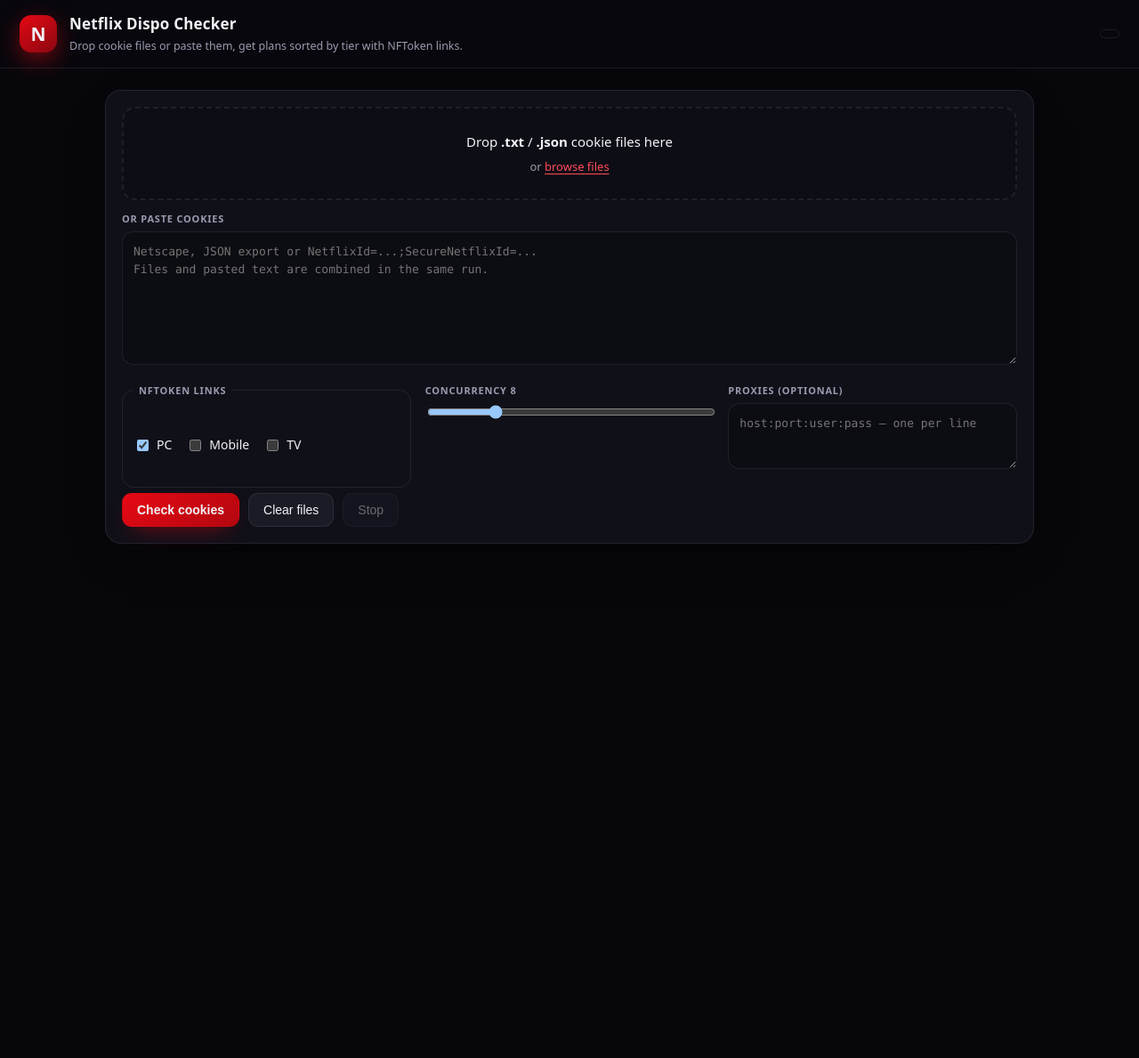
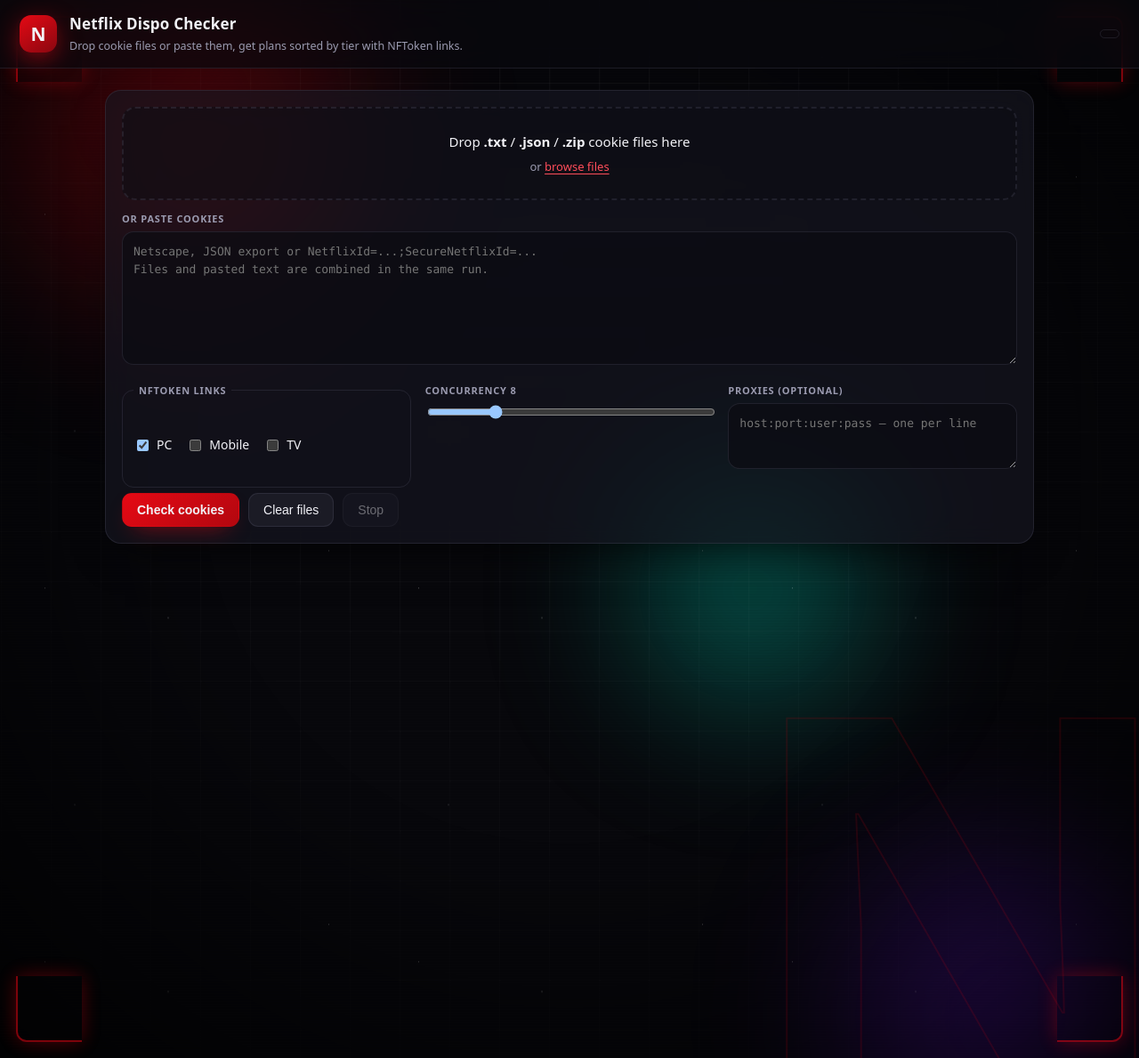
Before and after one commit to zxch-0/netflixcookieproject, a FastAPI app: page / in a window 1280 px wide. Shown: the whole page at 89% size. Run offline with FastAPI, Linux system fonts and the light colour scheme.

Commit message:
fix: import de fichiers, fond animé et décors

```diff
--- a/app/main.py
+++ b/app/main.py
@@ -4,6 +4,7 @@ from __future__ import annotations
 
 import asyncio
 import html
+import io
 import json
 import os
 import random
@@ -12,6 +13,7 @@ import threading
 import time
 import unicodedata
 import uuid
+import zipfile
 from concurrent.futures import ThreadPoolExecutor, as_completed
 from dataclasses import dataclass, field
 from datetime import datetime, timezone
@@ -43,6 +45,8 @@ COOKIE_NAMES = ("NetflixId", "SecureNetflixId", "nfvdid", "OptanonConsent")
 DEVICES = ("pc", "mobile", "tv")
 MAX_FILE_BYTES = 4_000_000
 MAX_FILES = 200
+MAX_ZIP_BYTES = 40_000_000
+ZIP_SUFFIXES = (".txt", ".json", ".csv")
 
 LINK_TEMPLATES = {
     "pc": "https://netflix.com/?nftoken={token}",
@@ -278,6 +282,56 @@ def merge_accounts(texts: list[str]) -> list[dict[str, str]]:
                 seen.add(netflix_id)
                 accounts.append(cookies)
     return accounts
+
+
+def collect(texts: list[str], sources: list[str]) -> tuple[list[dict[str, str]], list[str]]:
+    """Accounts plus their sources, deduplicated and kept aligned."""
+    seen: set[str] = set()
+    accounts: list[dict[str, str]] = []
+    kept: list[str] = []
+    for position, text in enumerate(texts):
+        source = sources[position] if position < len(sources) else "input"
+        for cookies in parse_cookies(text):
+            netflix_id = cookies.get("NetflixId", "")
+            if not netflix_id or netflix_id in seen:
+                continue
+            seen.add(netflix_id)
+            accounts.append(cookies)
+            kept.append(source)
+    return accounts, kept
+
+
+def expand_zip(data: bytes, texts: list[str], sources: list[str], budget: int) -> tuple[int, int]:
+    """Extract readable cookie entries from an in-memory zip. Returns (skipped, budget)."""
+    try:
+        archive = zipfile.ZipFile(io.BytesIO(data))
+    except (zipfile.BadZipFile, OSError):
+        return 1, budget
+
+    skipped = 0
+    with archive:
+        for info in archive.infolist():
+            if info.is_dir():
+                continue
+            if not info.filename.lower().endswith(ZIP_SUFFIXES):
+                skipped += 1
+                continue
+            if budget <= 0:
+                skipped += 1
+                continue
+            try:
+                raw = archive.read(info)[:budget]
+            except (zipfile.BadZipFile, RuntimeError, OSError):
+                skipped += 1
+                continue
+            budget -= len(raw)
+            text = decode_file(raw)
+            if not parse_cookies(text):
+                skipped += 1
+                continue
+            texts.append(text)
+            sources.append(info.filename)
+    return skipped, budget
 
 
 def decode_file(data: bytes) -> str:
@@ -582,9 +636,12 @@ class Job:
                 self.status = "cancelled" if self.cancelled else "done"
                 self.finished_at = time.time()
 
-    def public(self, with_cookies: bool = False) -> dict[str, Any]:
+    def public(self, with_cookies: bool = False, limit: int | None = None) -> dict[str, Any]:
         with self.lock:
             results = sorted(self.results, key=sort_key)
+        matched = len(results)
+        if limit is not None and limit > 0:
+            results = results[:limit]
         keys = (
             "index", "status", "plan", "plan_label", "country", "email", "name", "streams",
             "quality", "price", "profiles", "extra_member", "on_hold", "nftoken",
@@ -595,6 +652,8 @@ class Job:
             "status": self.status,
             "total": self.total,
             "done": self.done,
+            "matched": matched,
+            "shown": len(results),
             "sources": self.sources,
             "counters": self.counters(),
             "results": [{key: result.get(key) for key in keys} for result in results],
@@ -823,42 +882,48 @@ async def create_job(payload: JobRequest, request: Request) -> JSONResponse:
 @app.post("/api/jobs/files", dependencies=[Depends(require_token)])
 async def create_job_files(
     request: Request,
-    files: list[UploadFile] = File(default_factory=list),
+    files: list[UploadFile] | None = File(default=None),
     cookies: str | None = Form(default=None),
     devices: str = Form(default="pc"),
     concurrency: int | None = Form(default=None),
     proxies: str | None = Form(default=None),
 ) -> JSONResponse:
-    if not files and not (cookies or "").strip():
+    uploads = list(files or [])
+    if not uploads and not (cookies or "").strip():
         raise HTTPException(status_code=422, detail="Attach at least one cookie file")
 
     texts: list[str] = []
     sources: list[str] = []
     skipped = 0
+    budget = MAX_ZIP_BYTES
 
-    for upload in files[:MAX_FILES]:
-        data = await upload.read()
+    for upload in uploads[:MAX_FILES]:
+        name = upload.filename or "file"
+        data = await upload.read(MAX_FILE_BYTES)
         if not data:
             skipped += 1
             continue
-        text = decode_file(data[:MAX_FILE_BYTES])
-        accounts = parse_cookies(text)
-        if not accounts:
+        if name.lower().endswith(".zip") or data[:2] == b"PK":
+            extra, budget = expand_zip(data, texts, sources, budget)
+            skipped += extra
+            continue
+        text = decode_file(data)
+        if not parse_cookies(text):
             skipped += 1
             continue
         texts.append(text)
-        sources.extend([upload.filename or "file"] * len(accounts))
-    skipped += max(0, len(files) - MAX_FILES)
+        sources.append(name)
+    skipped += max(0, len(uploads) - MAX_FILES)
 
     if (cookies or "").strip():
-        text = cookies or ""
-        texts.append(text)
-        sources.extend(["paste"] * len(parse_cookies(text)))
+        texts.append(cookies or "")
+        sources.append("paste")
 
+    accounts, kept = collect(texts, sources)
     return _enqueue(
         request,
-        merge_accounts(texts),
-        sources,
+        accounts,
+        kept,
         [item for item in devices.split(",") if item.strip()],
         concurrency,
         proxies,
@@ -867,11 +932,11 @@ async def create_job_files(
 
 
 @app.get("/api/jobs/{job_id}", dependencies=[Depends(require_token)])
-async def read_job(job_id: str) -> dict:
+async def read_job(job_id: str, limit: int = 300) -> dict:
     job = JOBS.get(job_id)
     if job is None:
         raise HTTPException(status_code=404, detail="Job not found")
-    return job.public()
+    return job.public(with_cookies=True, limit=limit)
 
 
 @app.get("/api/jobs/{job_id}/report.txt", dependencies=[Depends(require_token)], response_class=PlainTextResponse)
@@ -899,10 +964,13 @@ async def report_json(job_id: str) -> JSONResponse:
 @app.delete("/api/jobs/{job_id}", dependencies=[Depends(require_token)])
 async def cancel_job(job_id: str) -> dict:
     with JOBS_LOCK:
-        job = JOBS.pop(job_id, None)
+        job = JOBS.get(job_id)
     if job is None:
         raise HTTPException(status_code=404, detail="Job not found")
     job.cancelled = True
+    if job.status in {"queued", "running"}:
+        job.status = "cancelled"
+        job.finished_at = job.finished_at or time.time()
     return {"cancelled": job_id}
 
 
--- a/app/static/app.js
+++ b/app/static/app.js
@@ -46,23 +46,33 @@ async function loadConfig() {
   } catch (_) { setStatus("config unavailable", "error"); }
 }
 
+const ALLOWED = [".txt", ".json", ".csv", ".zip"];
+
 function addFiles(fileList) {
   const max = state.config?.max_files || 10000;
   let dropped = 0;
+  let rejected = 0;
   [...fileList].forEach((file) => {
     if (state.picked.length >= max) { dropped += 1; return; }
-    const name = file.name.toLowerCase();
-    if (!name.endsWith(".txt") && !name.endsWith(".json") && !name.endsWith(".zip") && !/text|json|zip/.test(file.type)) return;
+    const name = (file.name || "").toLowerCase();
+    const known = ALLOWED.some((ext) => name.endsWith(ext)) || /text|json|zip|csv/.test(file.type || "");
+    if (!known) { rejected += 1; return; }
     if (state.picked.some((item) => item.name === file.name && item.size === file.size)) return;
     state.picked.push(file);
   });
   renderFiles();
   if (dropped) setStatus(`${dropped} file(s) ignored, limit is ${max}`, "error");
+  else if (rejected) setStatus(`${rejected} file(s) skipped (unsupported type)`, "error");
+  else if (state.picked.length) setStatus(`${state.picked.length} file(s) ready`, "ok");
 }
 
 function renderFiles() {
-  $("fileList").innerHTML = "";
-  $("fileCount").textContent = state.picked.length ? `${state.picked.length} file(s) queued` : "";
+  const list = $("fileList");
+  if (list) list.innerHTML = "";
+  const counter = $("fileCount");
+  if (counter) counter.textContent = state.picked.length ? `${state.picked.length} file(s) queued` : "";
+  if (!list) return;
+
   const shown = state.picked.slice(0, 40);
   const fragment = document.createDocumentFragment();
   shown.forEach((file) => {
@@ -73,7 +83,9 @@ function renderFiles() {
     const remove = document.createElement("button");
     remove.type = "button";
     remove.textContent = "×";
-    remove.addEventListener("click", () => {
+    remove.setAttribute("aria-label", `Remove ${file.name}`);
+    remove.addEventListener("click", (event) => {
+      event.stopPropagation();
       state.picked = state.picked.filter((item) => item !== file);
       renderFiles();
     });
@@ -86,7 +98,7 @@ function renderFiles() {
     more.textContent = `+${state.picked.length - shown.length} more`;
     fragment.appendChild(more);
   }
-  $("fileList").appendChild(fragment);
+  list.appendChild(fragment);
 }
 
 async function startJob() {
@@ -103,7 +115,7 @@ async function startJob() {
     let job;
     if (state.picked.length) {
       const form = new FormData();
-      state.picked.forEach((file) => form.append("files", file));
+      state.picked.forEach((file) => form.append("files", file, file.name));
       if (cookies) form.append("cookies", cookies);
       form.append("devices", devices.join(","));
       form.append("concurrency", String(concurrency));
@@ -119,6 +131,8 @@ async function startJob() {
     $("dlTxt").href = `/api/jobs/${job.job_id}/report.txt`;
     $("dlJson").href = `/api/jobs/${job.job_id}/report.json`;
     setStatus(`${job.total} account(s) queued${job.skipped ? ` (${job.skipped} skipped)` : ""}`, "ok");
+    state.picked = [];
+    renderFiles();
     poll();
   } catch (error) { $("run").disabled = false; setStatus(error.message, "error"); }
 }
@@ -152,12 +166,17 @@ const rankOf = (plan) => state.config?.plans?.find((item) => item.key === plan)?
 const planLabel = (plan) => state.config?.plans?.find((item) => item.key === plan)?.label || plan;
 
 function render(job) {
-  state.results = job.results;
-  $("bar").style.width = `${job.total ? Math.round((job.done / job.total) * 100) : 0}%`;
-  $("progressText").textContent = `${job.done} / ${job.total}`;
-  $("shownInfo").textContent = job.total > job.results.length ? `top ${job.results.length} shown` : "";
+  state.results = Array.isArray(job.results) ? job.results : [];
+  const total = job.total || 0;
+  $("bar").style.width = `${total ? Math.round((job.done / total) * 100) : 0}%`;
+  $("progressText").textContent = `${job.done} / ${total}`;
+  const shownInfo = $("shownInfo");
+  if (shownInfo) {
+    shownInfo.textContent = total > state.results.length ? `top ${state.results.length} shown` : "";
+  }
+  const counters = job.counters || {};
   $("counters").innerHTML = ["valid", "free", "invalid", "error"]
-    .map((key) => `<span>${key} <b>${job.counters[key]}</b></span>`).join("");
+    .map((key) => `<span>${key} <b>${counters[key] || 0}</b></span>`).join("");
   renderFilters();
   scheduleRows();
 }
@@ -270,9 +289,9 @@ async function stopJob() {
 
 $("run").addEventListener("click", startJob);
 $("stop").addEventListener("click", stopJob);
-$("browse").addEventListener("click", () => $("files").click());
+$("browse").addEventListener("click", (event) => { event.stopPropagation(); $("files").click(); });
 $("files").addEventListener("change", (event) => { addFiles(event.target.files); event.target.value = ""; });
-$("clear").addEventListener("click", () => { state.picked = []; renderFiles(); });
+$("clear").addEventListener("click", () => { state.picked = []; renderFiles(); setStatus(""); });
 $("concurrency").addEventListener("input", (event) => { $("concOut").textContent = event.target.value; });
 $("token").addEventListener("change", (event) => { state.token = event.target.value.trim(); localStorage.setItem("nfx_token", state.token); });
 $("filters").addEventListener("click", (event) => {
@@ -287,6 +306,13 @@ const drop = $("drop");
 ["dragenter", "dragover"].forEach((type) => drop.addEventListener(type, (event) => { event.preventDefault(); drop.classList.add("over"); }));
 ["dragleave", "drop"].forEach((type) => drop.addEventListener(type, (event) => { event.preventDefault(); drop.classList.remove("over"); }));
 drop.addEventListener("drop", (event) => { if (event.dataTransfer?.files) addFiles(event.dataTransfer.files); });
-drop.addEventListener("click", (event) => { if (event.target === drop) $("files").click(); });
+drop.addEventListener("click", (event) => {
+  if (event.target.closest("#browse")) return;
+  $("files").click();
+});
+drop.addEventListener("keydown", (event) => {
+  if (event.key === "Enter" || event.key === " ") { event.preventDefault(); $("files").click(); }
+});
 
 loadConfig();
+renderFiles();
--- a/app/static/style.css
+++ b/app/static/style.css
@@ -11,18 +11,21 @@ html{scroll-behavior:smooth}
 body{
   margin:0;min-height:100vh;color:var(--text);
   font:15px/1.55 ui-sans-serif,system-ui,-apple-system,"Segoe UI",Roboto,sans-serif;
-  background:var(--bg);overflow-x:hidden;
+  background:transparent;overflow-x:hidden;position:relative;
 }
+html{background:var(--bg)}
+
 /* ---------------------------------------------------- animated backdrop */
-.bg{position:fixed;inset:0;z-index:-1;overflow:hidden;pointer-events:none}
-.bg .blob{position:absolute;display:block;border-radius:50%;filter:blur(80px);opacity:.5;will-change:transform}
+.bg{position:fixed;inset:0;z-index:0;overflow:hidden;pointer-events:none}
+.bg .blob{position:absolute;display:block;border-radius:50%;filter:blur(80px);opacity:.55;will-change:transform}
 .b1{width:46vmax;height:46vmax;top:-14vmax;left:-10vmax;background:radial-gradient(circle,#e50914,transparent 68%);animation:drift1 26s ease-in-out infinite alternate}
 .b2{width:38vmax;height:38vmax;bottom:-16vmax;right:-8vmax;background:radial-gradient(circle,#7a1bff,transparent 70%);animation:drift2 31s ease-in-out infinite alternate}
-.b3{width:30vmax;height:30vmax;top:38%;left:52%;background:radial-gradient(circle,#00c2a8,transparent 72%);opacity:.32;animation:drift3 24s ease-in-out infinite alternate}
-.bg .grid{
+.b3{width:30vmax;height:30vmax;top:38%;left:52%;background:radial-gradient(circle,#00c2a8,transparent 72%);opacity:.34;animation:drift3 24s ease-in-out infinite alternate}
+.bg-grid{
   position:absolute;inset:-40%;
-  background-image:linear-gradient(rgba(255,255,255,.045) 1px,transparent 1px),linear-gradient(90deg,rgba(255,255,255,.045) 1px,transparent 1px);
+  background-image:linear-gradient(rgba(255,255,255,.05) 1px,transparent 1px),linear-gradient(90deg,rgba(255,255,255,.05) 1px,transparent 1px);
   background-size:56px 56px;
+  -webkit-mask-image:radial-gradient(circle at 50% 30%,#000 0%,transparent 72%);
   mask-image:radial-gradient(circle at 50% 30%,#000 0%,transparent 72%);
   animation:pan 40s linear infinite;
 }
@@ -30,6 +33,49 @@ body{
 @keyframes drift2{to{transform:translate3d(-8vmax,-6vmax,0) scale(1.1)}}
 @keyframes drift3{to{transform:translate3d(-6vmax,9vmax,0) scale(.88)}}
 @keyframes pan{to{transform:translate3d(56px,56px,0)}}
+
+.stars{
+  position:fixed;inset:0;z-index:1;pointer-events:none;opacity:.7;
+  background-image:
+    radial-gradient(1.4px 1.4px at 20% 30%,rgba(255,255,255,.75),transparent 60%),
+    radial-gradient(1.2px 1.2px at 70% 15%,rgba(255,255,255,.6),transparent 60%),
+    radial-gradient(1.6px 1.6px at 45% 80%,rgba(255,255,255,.65),transparent 60%),
+    radial-gradient(1.1px 1.1px at 88% 62%,rgba(255,255,255,.55),transparent 60%),
+    radial-gradient(1.3px 1.3px at 12% 72%,rgba(255,255,255,.55),transparent 60%);
+  background-size:420px 420px;
+  animation:stars-drift 90s linear infinite;
+}
+@keyframes stars-drift{from{background-position:0 0}to{background-position:0 -840px}}
+
+.scanlines{
+  position:fixed;inset:0;z-index:1;pointer-events:none;mix-blend-mode:overlay;
+  background:repeating-linear-gradient(to bottom,rgba(255,255,255,.03) 0 1px,transparent 1px 3px);
+}
+
+.vignette{
+  position:fixed;inset:0;z-index:1;pointer-events:none;
+  background:radial-gradient(circle at 50% 45%,transparent 45%,rgba(0,0,0,.78) 100%);
+}
+
+.watermark{
+  position:fixed;right:-4vw;bottom:-12vh;z-index:1;pointer-events:none;
+  font-size:52vh;line-height:1;font-weight:900;color:transparent;
+  -webkit-text-stroke:2px rgba(229,9,20,.18);
+  animation:watermark-pulse 9s ease-in-out infinite;
+}
+@keyframes watermark-pulse{0%,100%{opacity:.5;transform:translateY(0)}50%{opacity:.9;transform:translateY(-2vh)}}
+
+.deco{
+  position:fixed;width:74px;height:74px;z-index:2;pointer-events:none;
+  border-color:rgba(229,9,20,.55);border-style:solid;border-width:0;
+  animation:deco-glow 4.5s ease-in-out infinite;
+}
+.deco-tl{top:18px;left:18px;border-top-width:2px;border-left-width:2px;border-top-left-radius:12px}
+.deco-tr{top:18px;right:18px;border-top-width:2px;border-right-width:2px;border-top-right-radius:12px}
+.deco-bl{bottom:18px;left:18px;border-bottom-width:2px;border-left-width:2px;border-bottom-left-radius:12px}
+.deco-br{bottom:18px;right:18px;border-bottom-width:2px;border-right-width:2px;border-bottom-right-radius:12px}
+@keyframes deco-glow{0%,100%{opacity:.35;box-shadow:0 0 0 rgba(229,9,20,0)}50%{opacity:1;box-shadow:0 0 22px rgba(229,9,20,.35)}}
+
 /* ------------------------------------------------------------------ shell */
 .topbar{
   position:sticky;top:0;z-index:20;display:flex;align-items:center;justify-content:space-between;gap:16px;
@@ -47,7 +93,7 @@ h1{margin:0;font-size:17px;letter-spacing:.2px}
 h1 span{background:linear-gradient(90deg,#fff,#ff8a92);-webkit-background-clip:text;background-clip:text;color:transparent}
 .sub{margin:2px 0 0;color:var(--muted);font-size:12.5px}
 .topbar-right{display:flex;align-items:center;gap:10px;flex:none}
-main{max-width:1080px;margin:0 auto;padding:24px 18px 90px}
+main{position:relative;z-index:3;max-width:1080px;margin:0 auto;padding:24px 18px 90px}
 .card{
   background:var(--panel);border:1px solid var(--line);border-radius:var(--radius);padding:18px;margin-bottom:18px;
   backdrop-filter:var(--glass);box-shadow:var(--shadow);
@@ -87,11 +133,14 @@ button:not(:disabled):active,.ghost:active{transform:translateY(0)}
 .drop{
   position:relative;border:2px dashed var(--line);border-radius:15px;padding:26px 18px;text-align:center;
   background:rgba(12,12,18,.5);transition:border-color .18s,background .18s,transform .18s;
+  cursor:pointer;outline:none;
 }
-.drop:hover{border-color:rgba(229,9,20,.5)}
+.drop:hover,.drop:focus-visible{border-color:rgba(229,9,20,.5)}
 .drop.over{border-color:var(--red);background:rgba(229,9,20,.08);transform:scale(1.005)}
 .drop-title{margin:0;font-size:15px}
 .drop-sub{margin:6px 0 0;color:var(--muted);font-size:13px}
+.file-list-head{min-height:0}
+.file-count{display:block;margin-top:8px;font-size:12px;color:var(--muted)}
 .file-list{display:flex;flex-wrap:wrap;gap:8px;margin:12px 0 0}
 .file-chip{
   display:flex;align-items:center;gap:8px;border:1px solid var(--line);background:var(--panel2);
@@ -101,6 +150,7 @@ button:not(:disabled):active,.ghost:active{transform:translateY(0)}
 .file-chip button{border:none;background:none;color:var(--muted);padding:0;font-size:15px;line-height:1;cursor:pointer}
 .file-chip button:hover{color:var(--red2)}
 .progress-head{display:flex;justify-content:space-between;align-items:center;margin-bottom:10px;gap:10px;flex-wrap:wrap}
+.shown{color:var(--muted);font-size:12px}
 .counters{display:flex;gap:10px;font-size:13px;color:var(--muted);flex-wrap:wrap}
 .counters b{color:var(--text);font-variant-numeric:tabular-nums}
 .bar{height:8px;border-radius:99px;background:rgba(255,255,255,.07);overflow:hidden}
@@ -155,6 +205,8 @@ button:not(:disabled):active,.ghost:active{transform:translateY(0)}
   .topbar{flex-direction:column;align-items:flex-start}
   .token{max-width:100%}
   .kv span{min-width:64px}
+  .deco{width:44px;height:44px}
+  .watermark{font-size:34vh}
 }
 @media(prefers-reduced-motion:reduce){
   *,*::before,*::after{animation:none!important;transition:none!important}
--- a/app/templates/index.html
+++ b/app/templates/index.html
@@ -7,6 +7,22 @@
 <link rel="stylesheet" href="/static/style.css">
 </head>
 <body>
+
+<div class="bg" aria-hidden="true">
+  <span class="blob b1"></span>
+  <span class="blob b2"></span>
+  <span class="blob b3"></span>
+  <div class="bg-grid"></div>
+</div>
+<div class="stars" aria-hidden="true"></div>
+<div class="scanlines" aria-hidden="true"></div>
+<div class="vignette" aria-hidden="true"></div>
+<div class="watermark" aria-hidden="true">N</div>
+<div class="deco deco-tl" aria-hidden="true"></div>
+<div class="deco deco-tr" aria-hidden="true"></div>
+<div class="deco deco-bl" aria-hidden="true"></div>
+<div class="deco deco-br" aria-hidden="true"></div>
+
 <header class="topbar">
   <div class="brand"><span class="logo">N</span>
     <div><h1>Netflix Dispo Checker</h1><p class="sub">Drop cookie files or paste them, get plans sorted by tier with NFToken links.</p></div>
@@ -18,11 +34,12 @@
 </header>
 <main>
   <section class="card">
-    <div id="drop" class="drop">
-      <input id="files" type="file" multiple accept=".txt,.json,text/plain,application/json" hidden>
-      <p class="drop-title">Drop <b>.txt</b> / <b>.json</b> cookie files here</p>
+    <div id="drop" class="drop" role="button" tabindex="0" aria-label="Add cookie files">
+      <input id="files" type="file" multiple accept=".txt,.json,.csv,.zip,text/plain,application/json,application/zip" hidden>
+      <p class="drop-title">Drop <b>.txt</b> / <b>.json</b> / <b>.zip</b> cookie files here</p>
       <p class="drop-sub">or <button id="browse" class="link" type="button">browse files</button></p>
     </div>
+    <div class="file-list-head"><span id="fileCount" class="file-count"></span></div>
     <div id="fileList" class="file-list"></div>
     <label class="field"><span class="label">Or paste cookies</span>
       <textarea id="cookies" spellcheck="false" placeholder="Netscape, JSON export or NetflixId=...;SecureNetflixId=...
@@ -49,7 +66,7 @@ Files and pasted text are combined in the same run."></textarea>
     </div>
   </section>
   <section id="progressWrap" class="card" hidden>
-    <div class="progress-head"><strong id="progressText">0 / 0</strong><span id="counters" class="counters"></span></div>
+    <div class="progress-head"><strong id="progressText">0 / 0</strong><span id="shownInfo" class="shown"></span><span id="counters" class="counters"></span></div>
     <div class="bar"><div id="bar" class="bar-fill"></div></div>
     <div class="actions"><a id="dlTxt" class="ghost" href="#">Download TXT</a><a id="dlJson" class="ghost" href="#">Download JSON</a></div>
   </section>
```
Also changed, not shown: style.css (+0 -14 lines).
